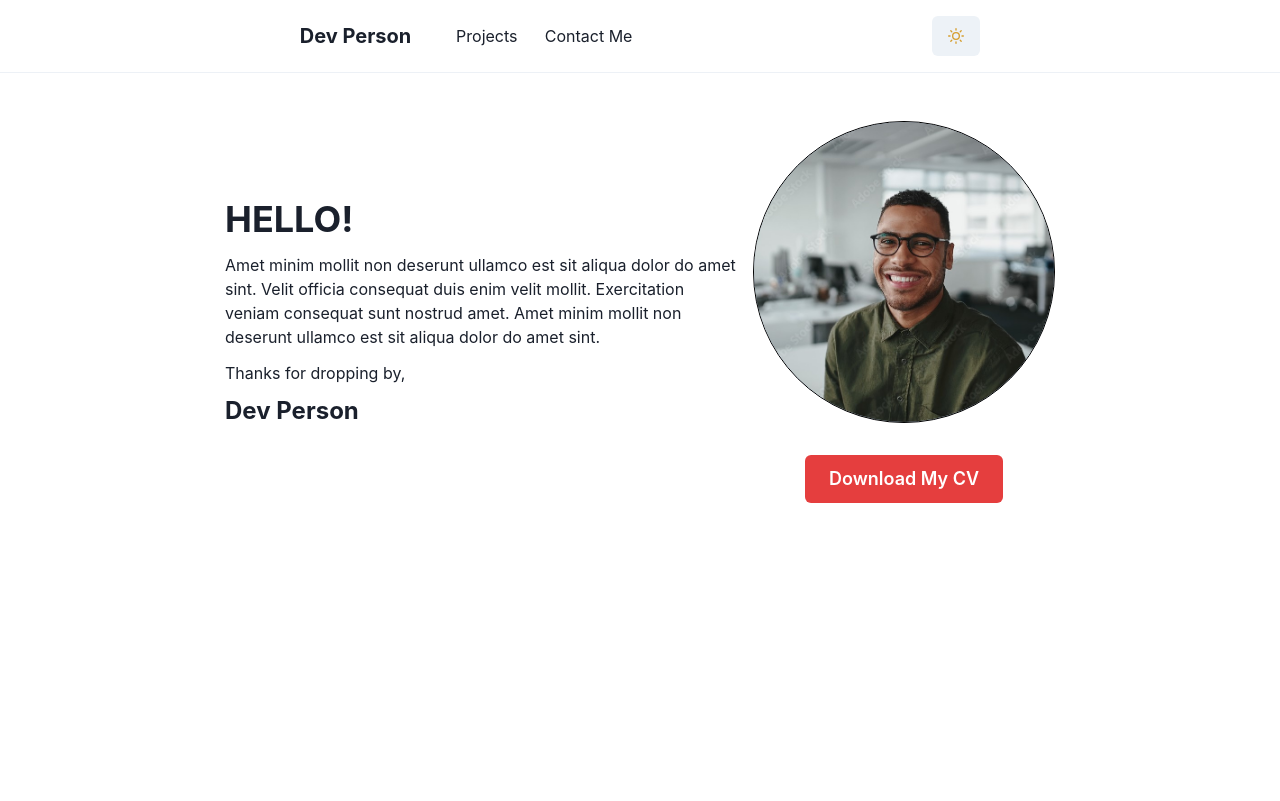
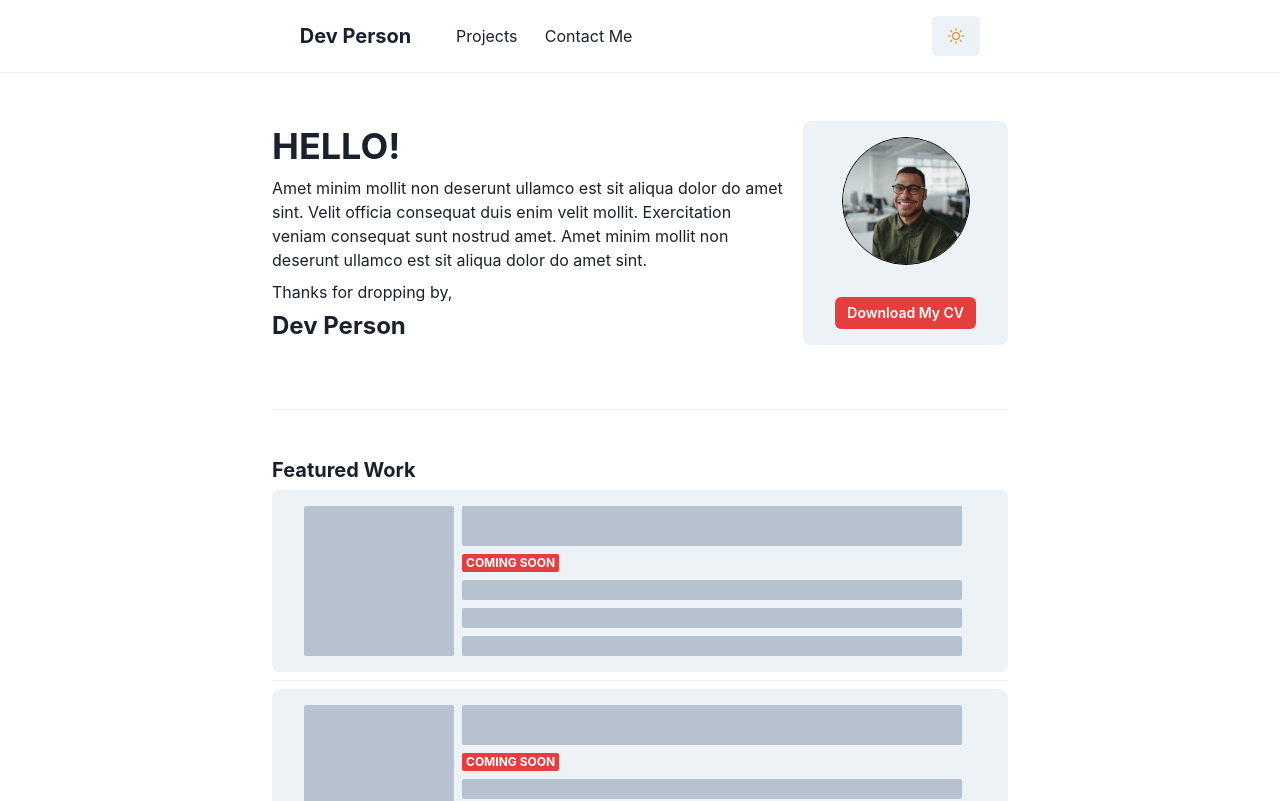
Before and after one commit to TomGrayston/GenericPortfolio, a Next.js app in the folder portfolio/: page / in a window 1280 px wide. Shown: the top 801 px of the page. Built offline with nearby package versions, Linux system fonts and the light colour scheme.

Commit message:
Created the Featured Work Section

```diff
--- /dev/null
+++ b/portfolio/components/LandingPage/FeaturedWork.jsx
@@ -0,0 +1,25 @@
+import { Container, Heading, VStack, HStack, Skeleton, Badge, Divider} from "@chakra-ui/react";
+import { useColorModeValue } from "@chakra-ui/color-mode";
+import PlaceholderProject from "./PlaceholderProject";
+
+const FeaturedWork = () => {
+    return(
+        <Container maxW="container.md">
+            <VStack
+            alignItems="left"
+            justify="center"
+            m={{ base: "1rem 0 1.2rem 0", md: "3rem 0 4rem 0" }}
+            >
+                <Heading fontSize="xl">
+                    Featured Work
+                </Heading>
+                <PlaceholderProject/>
+                <PlaceholderProject/>
+                <PlaceholderProject/>
+            </VStack>
+        </Container>
+
+    );
+}
+
+export default FeaturedWork;
--- a/portfolio/components/LandingPage/Header.jsx
+++ b/portfolio/components/LandingPage/Header.jsx
@@ -2,27 +2,33 @@ import { Avatar } from "@chakra-ui/avatar";
 import { Button } from "@chakra-ui/button";
 import { useColorModeValue } from "@chakra-ui/color-mode";
 import { Heading } from "@chakra-ui/react";
-import { Stack, Text, VStack, Spacer } from "@chakra-ui/layout";
+import { Stack, Text, VStack, Container, Divider } from "@chakra-ui/layout";
 import Image from "next/image";
 import profilepic from "../../public/profilepicture.jpg";
+import TextBlock from "./TextBlock";
 
 const Header = () => {
     return (
+        <Container maxW="container.md">
             <Stack
                 alignItems="center"
                 justify="center"
                 m={{ base: "1rem 0 1.2rem 0", md: "3rem 0 4rem 0" }}
                 spacing="1rem"
                 direction={{ base: "column", md: "row-reverse" }}
-
             >
-        <VStack textAlign="center">
+                <VStack
+                    textAlign="center"
+                    bgColor={useColorModeValue("gray.100", "gray.700")}
+                    borderRadius="lg"
+                    p="1rem 2rem"
+                >
                     <Avatar
                         borderWidth="1.5px"
                         borderStyle="solid"
                         borderColor={useColorModeValue("black", "white.500")}
                         boxSizing="border-box"
-                size="3xl"
+                        size="2xl"
                         display="inline-block"
                         overflow="hidden"
                     >
@@ -34,10 +40,10 @@ const Header = () => {
                         />
                     </Avatar>
                     <br/>
-            <Button colorScheme="red" size="lg"> Download My CV </Button>
+                    <Button colorScheme="red" size="sm"> Download My CV </Button>
                 </VStack>
 
-        <VStack spacing={3} w="lg" align="flex-start">
+                <TextBlock>
                     <Heading fontSize="4xl" >
                     HELLO!
                     </Heading>
@@ -53,8 +59,10 @@ const Header = () => {
                     <Heading fontSize="2xl" >
                     Dev Person
                     </Heading>
-        </VStack>
+                </TextBlock>
             </Stack>
+            <Divider/>
+        </Container>
     );
 };
 
--- a/portfolio/components/LandingPage/LandingPage.jsx
+++ b/portfolio/components/LandingPage/LandingPage.jsx
@@ -1,11 +1,11 @@
 import Header from "./Header";
-import { Spacer } from "@chakra-ui/layout";
+import FeaturedWork from "./FeaturedWork";
 
 const LandingPage = () => {
     return(
         <>
             <Header/>
-            <Spacer/>
+            <FeaturedWork/>
         </>
     );
 }
--- /dev/null
+++ b/portfolio/components/LandingPage/PlaceholderProject.jsx
@@ -0,0 +1,26 @@
+import { VStack, HStack, Skeleton, Badge, Divider} from "@chakra-ui/react";
+import { useColorModeValue } from "@chakra-ui/color-mode";
+
+const PlaceholderProject =() => {
+    return (
+        <>
+            <HStack
+                bgColor={useColorModeValue("gray.100", "gray.700")}
+                p="1rem 2rem"
+                borderRadius="lg"
+                >
+                <Skeleton height="150px" width="150px" />
+                <VStack alignItems="flex-start">
+                    <Skeleton height="40px" width="500px"/>
+                    <Badge colorScheme="red" variant="solid" >Coming Soon</Badge>
+                    <Skeleton height="20px" width="500px"/>
+                    <Skeleton height="20px" width="500px"/>
+                    <Skeleton height="20px" width="500px"/>
+                </VStack>
+            </HStack>
+            <Divider/>
+        </>
+    );
+}
+
+export default PlaceholderProject;
--- /dev/null
+++ b/portfolio/components/LandingPage/TextBlock.jsx
@@ -0,0 +1,18 @@
+import { Flex } from "@chakra-ui/layout";
+
+const TextBlock = ({ children, ...props }) => {
+    return (
+    <Flex
+        flexDir="column"
+        my="3rem"
+        as="article"
+        justify="center"
+        style={{ gap: "0.5rem" }}
+        {...props}
+    >
+        {children}
+    </Flex>
+    );
+};
+
+export default TextBlock;
--- a/portfolio/components/Navbar/Navbar.jsx
+++ b/portfolio/components/Navbar/Navbar.jsx
@@ -9,7 +9,7 @@ import Link from "next/link";
     const { colorMode, toggleColorMode } = useColorMode();
     return (
         <>
-            <Container py="1rem" maxW="3000px">
+            <Container py="1rem" maxW="container.xl">
                 <HStack justifyContent={{ base: "space-between", md: "space-evenly" }}>
                 <Box display={{ base: "inline-block", md: "flex" }} style={{ gap: "2.8rem" }}>
                     <Heading as="h1" size="md">
```
Also changed, not shown: portfolio/components/ProjectsPage/Placeholder.jsx (deleted). Lines whose indentation alone changed are shown as unchanged.
